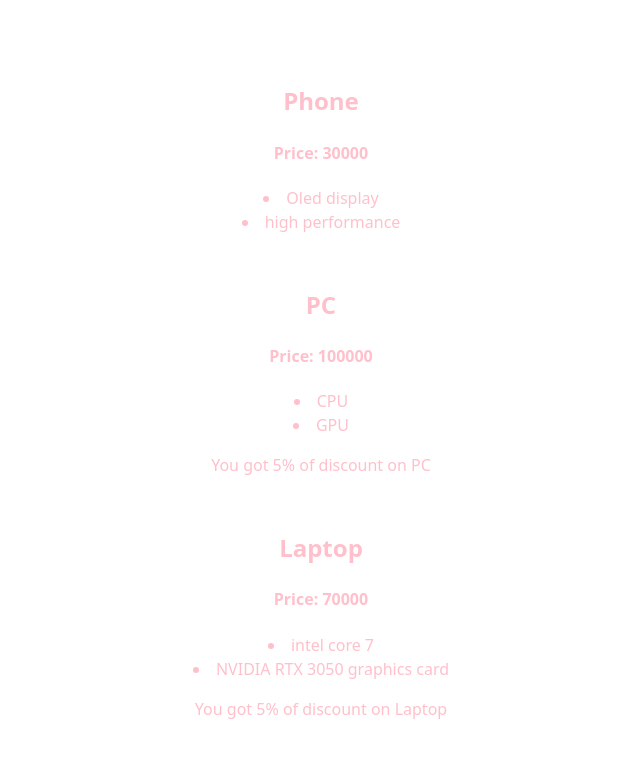
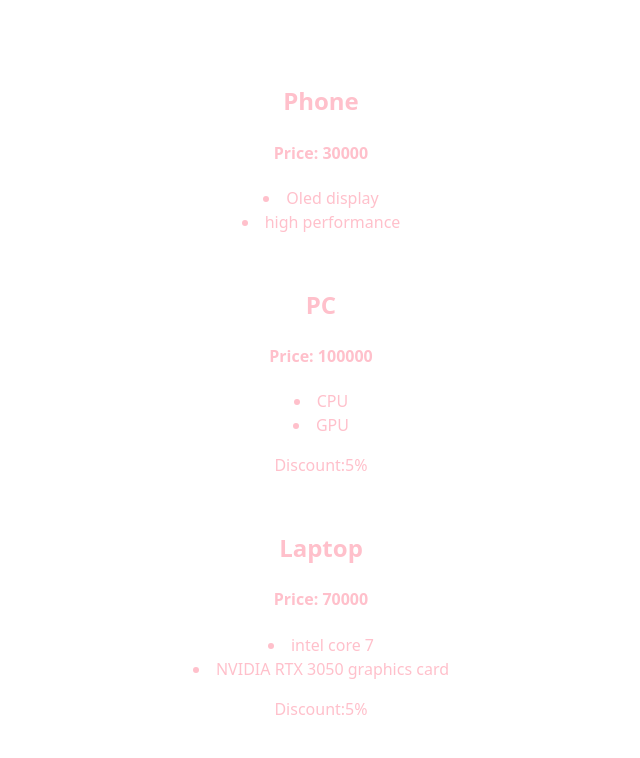
Before and after one commit to Mudassar123khan/LearningReact, a React (Vite) app in the folder react-app/: page / in a window 1280 px wide. Shown: the top 758 px of the page, without its empty margins (319-959 px from the left). Built offline with nearby package versions, Linux system fonts and the light colour scheme.

Commit message:
This method of conditions is more clean than the privious one but it creates extra node in DOM, which is inefficient.

```diff
--- a/react-app/src/Product.jsx
+++ b/react-app/src/Product.jsx
@@ -1,23 +1,15 @@
 import "./Product.css"
 function Product({title,features,price}){
     const list=features.map((feature=> <li>{feature}</li>));
-    if(price>=40000){
+    let isDiscount=price>30000 ? "Discount:5%" : "";
+
          return (
         <div className="Product">
         <h2>{title}</h2>
         <h4>Price: {price}</h4>
         <p>{list}</p>
-        <p>You got 5% of discount on {title}</p>
+        <p>{isDiscount}</p>
         </div>
     );
-    }else{
-         return (
-        <div className="Product">
-        <h2>{title}</h2>
-        <h4>Price: {price}</h4>
-        <p>{list}</p>
-        </div>
-    );
-    }
 }
 export default Product;
```
